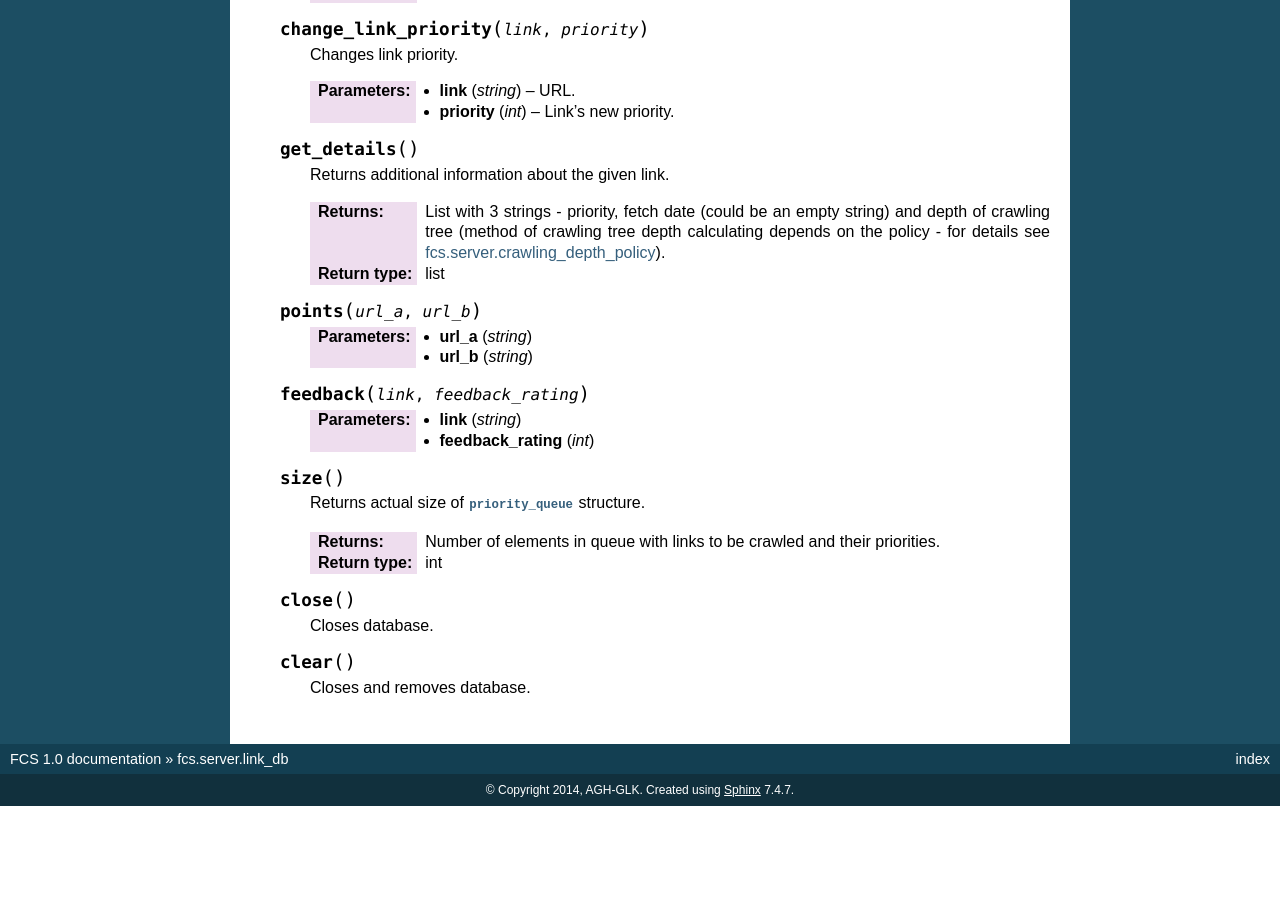
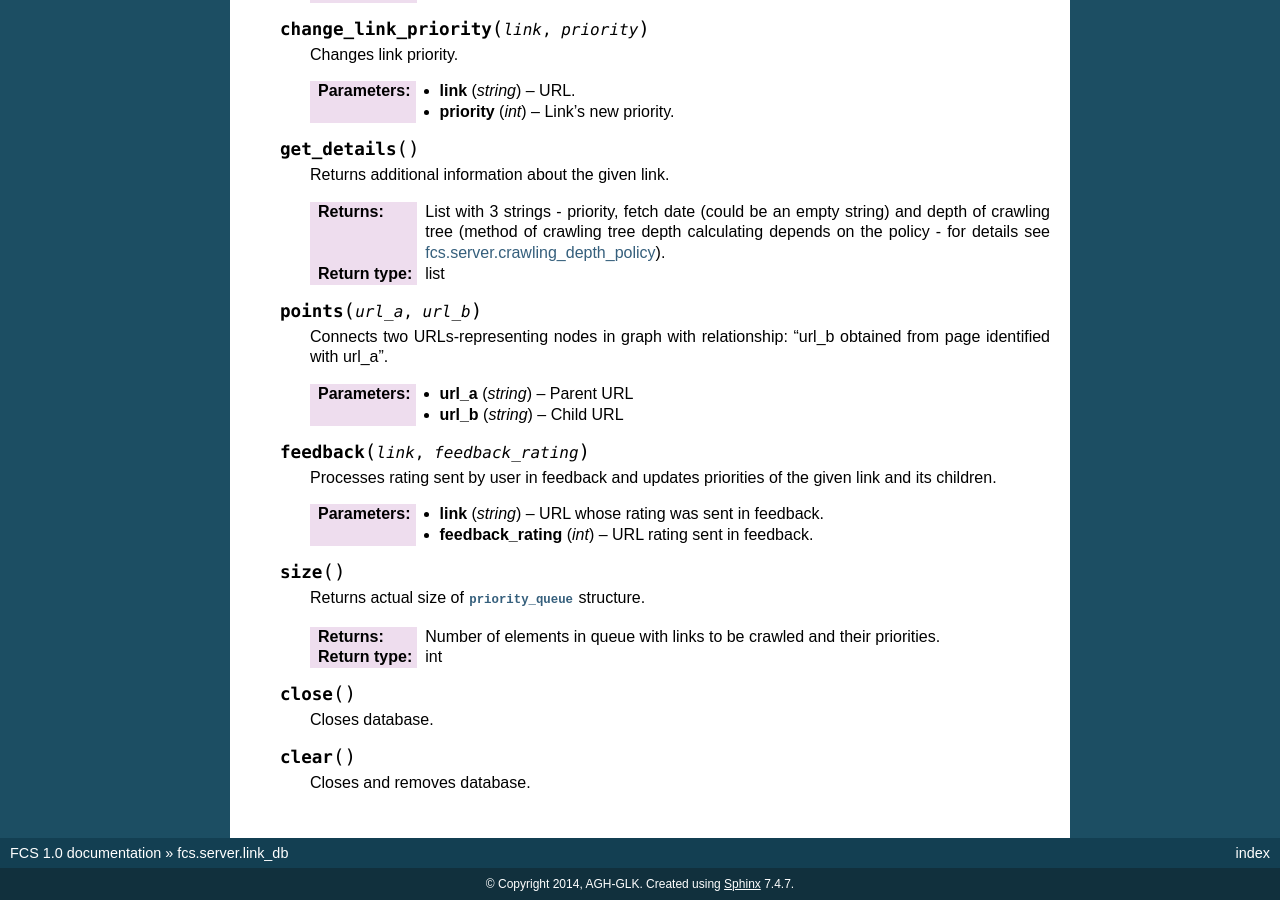
Before and after one commit to agh-glk/fcs, a Sphinx documentation site: the page built from docs/source/server/link_db.rst, in a window 1280 px wide and 900 px high, scrolled down 2045 px. Built offline with Sphinx 7.4.7, drawn with Linux system fonts in a browser that asks for light colours; formulas are drawn with MathJax 3; before the commit the page ends 2851 px from its top, so only the background shows below that.

Commit message:
[NT] Edit

```diff
--- a/docs/source/server/link_db.rst
+++ b/docs/source/server/link_db.rst
@@ -135,13 +135,17 @@ are to visit or have been already visited by Crawling Units.
 
    .. py:method:: points(url_a, url_b)
 
-      :param string url_a:
-      :param string url_b:
+      Connects two URLs-representing nodes in graph with relationship: "url_b obtained from page identified with url_a".
+
+      :param string url_a: Parent URL
+      :param string url_b: Child URL
 
    .. py:method:: feedback(link, feedback_rating)
 
-      :param string link:
-      :param int feedback_rating:
+      Processes rating sent by user in feedback and updates priorities of the given link and its children.
+
+      :param string link: URL whose rating was sent in feedback.
+      :param int feedback_rating: URL rating sent in feedback.
 
    .. py:method:: size()
 
```
